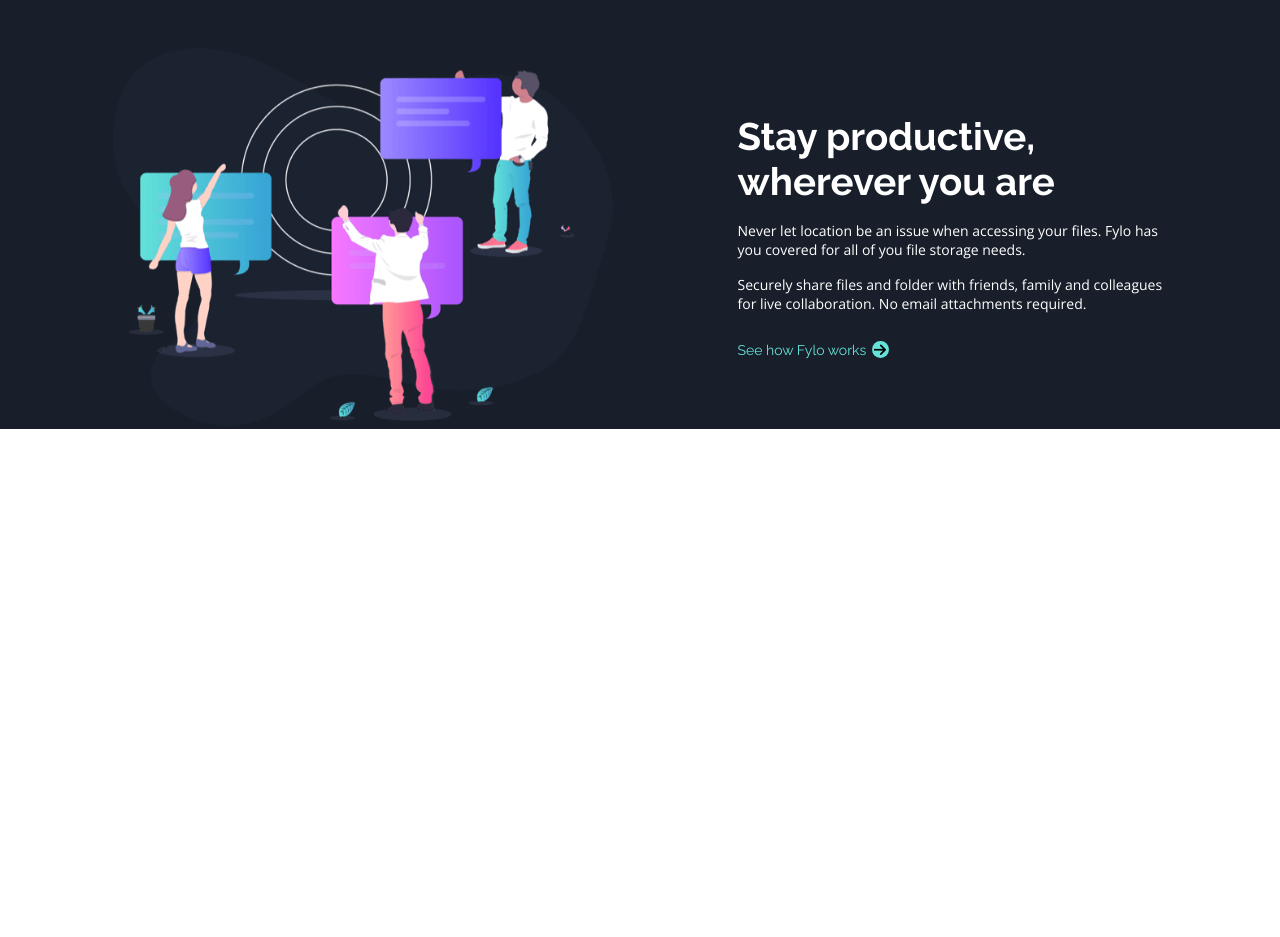
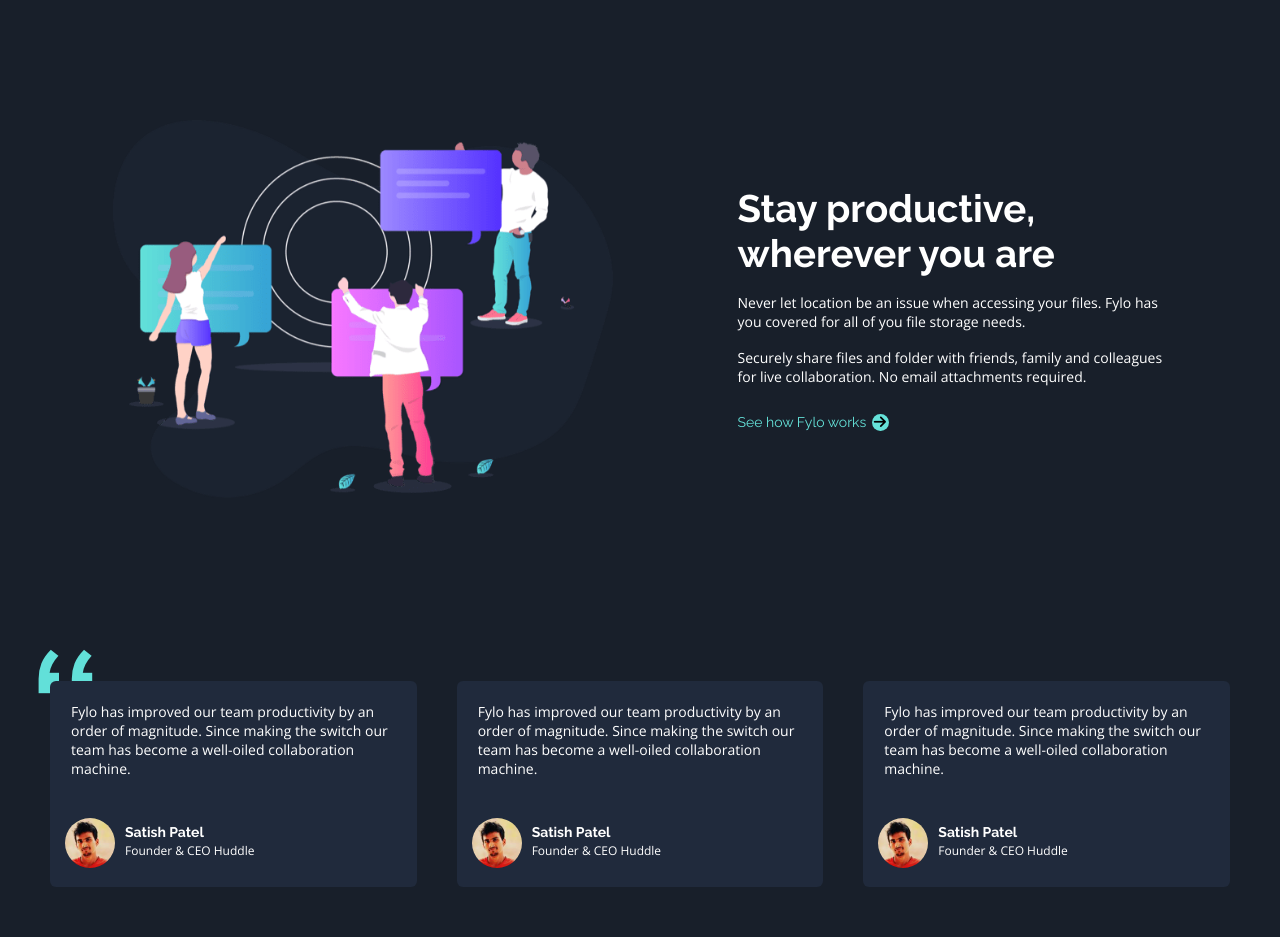
Before and after one commit to EnayetHossain/Fylo, a plain HTML site: page index.html in a window 1280 px wide. Shown: the part 1500-2437 px from the top of the page. Before the commit the page ends 1929 px from the top, so only its background shows below. Drawn offline with nearby package versions, Linux system fonts and the light colour scheme.

Commit message:
Responsive review section

```diff
--- a/css/style.css
+++ b/css/style.css
@@ -61,7 +61,8 @@
 .menu-items,
 .hero-section,
 .feature,
-.productivity-section {
+.productivity-section,
+.reviewer-info {
     display: flex;
 }
 
@@ -70,11 +71,11 @@
     align-items: center;
     margin: 0 5em;
     padding: 2em 0;
-    flex-wrap: wrap;
+    /* flex-wrap: wrap; */
 }
 
 .logo {
-    min-width: 7rem;
+    width: min(15rem, 100%);
 }
 
 .logo img {
@@ -163,6 +164,7 @@
     padding: 1em 4em;
     border-radius: 2em;
     cursor: pointer;
+    color: var(--neutral)
 }
 
 .btn:hover {
@@ -212,7 +214,7 @@
 .productivity-section {
     align-items: center;
     justify-content: space-around;
-    margin: 5em 5em 0;
+    margin: 13em 5em;
     flex-wrap: wrap;
 }
 
@@ -263,6 +265,67 @@
     transform: translateX(100%);
 }
 
+.reviews-section {
+    margin: 10em 0 0;
+    padding: 5em 0;
+    position: relative;
+}
+
+.reviews-section>img {
+    position: absolute;
+    top: 6%;
+    left: 3%;
+}
+
+.review-container {
+    margin: 0 5em;
+    display: grid;
+    grid-template-columns: repeat(auto-fit, minmax(25rem, 1fr));
+    gap: 4em;
+}
+
+.review {
+    background-color: var(--primary-color-100);
+    border-radius: 0.6em;
+    position: relative;
+    z-index: 3;
+}
+
+.review>p {
+    font-size: var(--font-size);
+    padding: 1.5em;
+}
+
+.reviewer-info {
+    align-items: center;
+    padding: 1.5em;
+}
+
+.review-img {
+    width: 5rem;
+    height: 5rem;
+    overflow: hidden;
+    border-radius: 50%;
+}
+
+.review-img img {
+    width: 100%;
+}
+
+.name-title {
+    margin: 1em;
+}
+
+.name {
+    text-transform: capitalize;
+    font-size: 1.4rem;
+}
+
+.title {
+    font-size: 1.2rem;
+    margin: 0.2em 0;
+}
+
 @media only screen and (max-width: 1000px) {
     .features-section {
         width: 90%;
@@ -277,6 +340,21 @@
     }
 
     .productivity-section {
+        margin: 8em 1em;
+    }
+
+    .reviews-section>img {
+        top: 2%;
+        left: 8%;
+    }
+}
+
+@media only screen and (max-width: 400px) {
+    .navigation {
+        margin: 0;
+    }
+
+    .review-container {
         margin: 0 1em;
     }
 }
--- a/index.html
+++ b/index.html
@@ -197,6 +197,60 @@
               class="fa-solid fa-arrow-right"></i></span></a>
       </div>
     </section>
+
+    <section class="reviews-section">
+      <img src="./images/bg-quotes.png" alt="quotes">
+
+      <div class="review-container">
+        <div class="review">
+          <p>Fylo has improved our team productivity by an order of magnitude. Since making the switch our team has
+            become a well-oiled collaboration machine.</p>
+
+          <div class="reviewer-info">
+            <div class="review-img">
+              <img src="./images/profile-1.jpg">
+            </div>
+
+            <div class="name-title">
+              <h4 class="name">satish patel</h4>
+              <p class="title">Founder & CEO Huddle</p>
+            </div>
+          </div>
+        </div>
+
+        <div class="review">
+          <p>Fylo has improved our team productivity by an order of magnitude. Since making the switch our team has
+            become a well-oiled collaboration machine.</p>
+
+          <div class="reviewer-info">
+            <div class="review-img">
+              <img src="./images/profile-1.jpg">
+            </div>
+
+            <div class="name-title">
+              <h4 class="name">satish patel</h4>
+              <p class="title">Founder & CEO Huddle</p>
+            </div>
+          </div>
+        </div>
+
+        <div class="review">
+          <p>Fylo has improved our team productivity by an order of magnitude. Since making the switch our team has
+            become a well-oiled collaboration machine.</p>
+
+          <div class="reviewer-info">
+            <div class="review-img">
+              <img src="./images/profile-1.jpg">
+            </div>
+
+            <div class="name-title">
+              <h4 class="name">satish patel</h4>
+              <p class="title">Founder & CEO Huddle</p>
+            </div>
+          </div>
+        </div>
+      </div>
+    </section>
   </main>
 </body>
 
```
